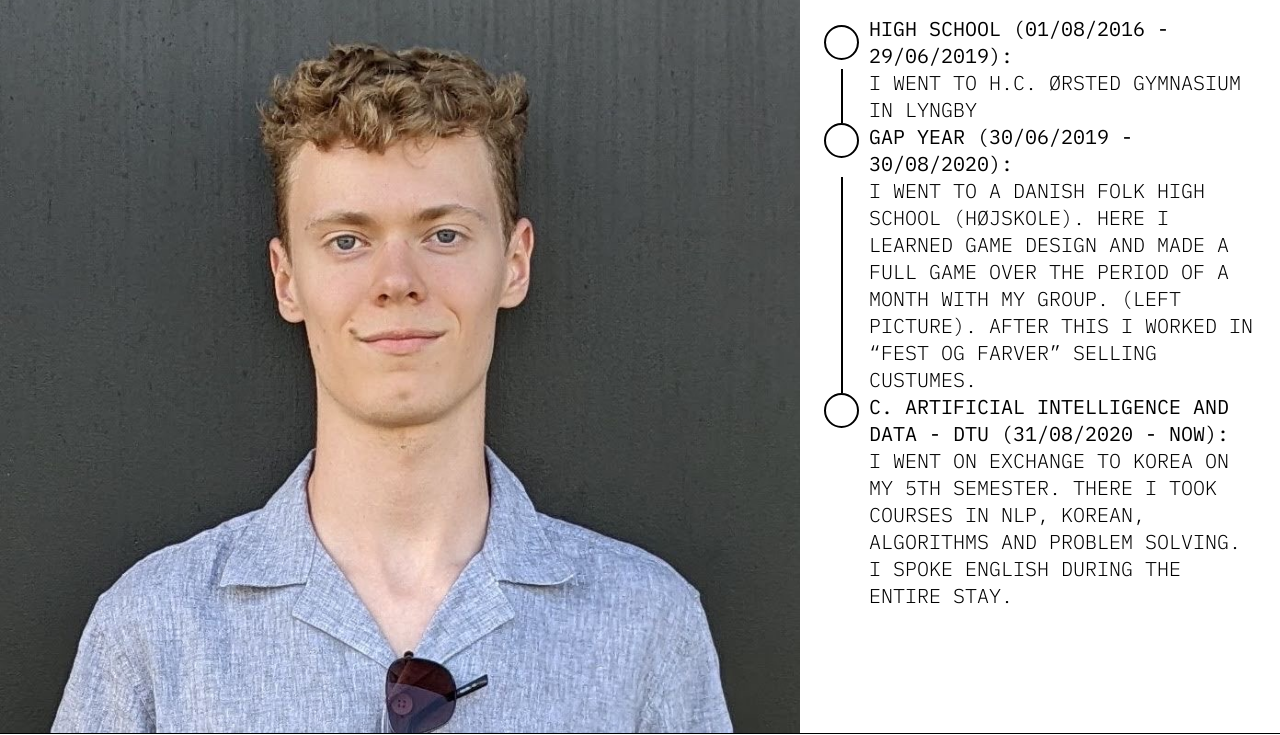
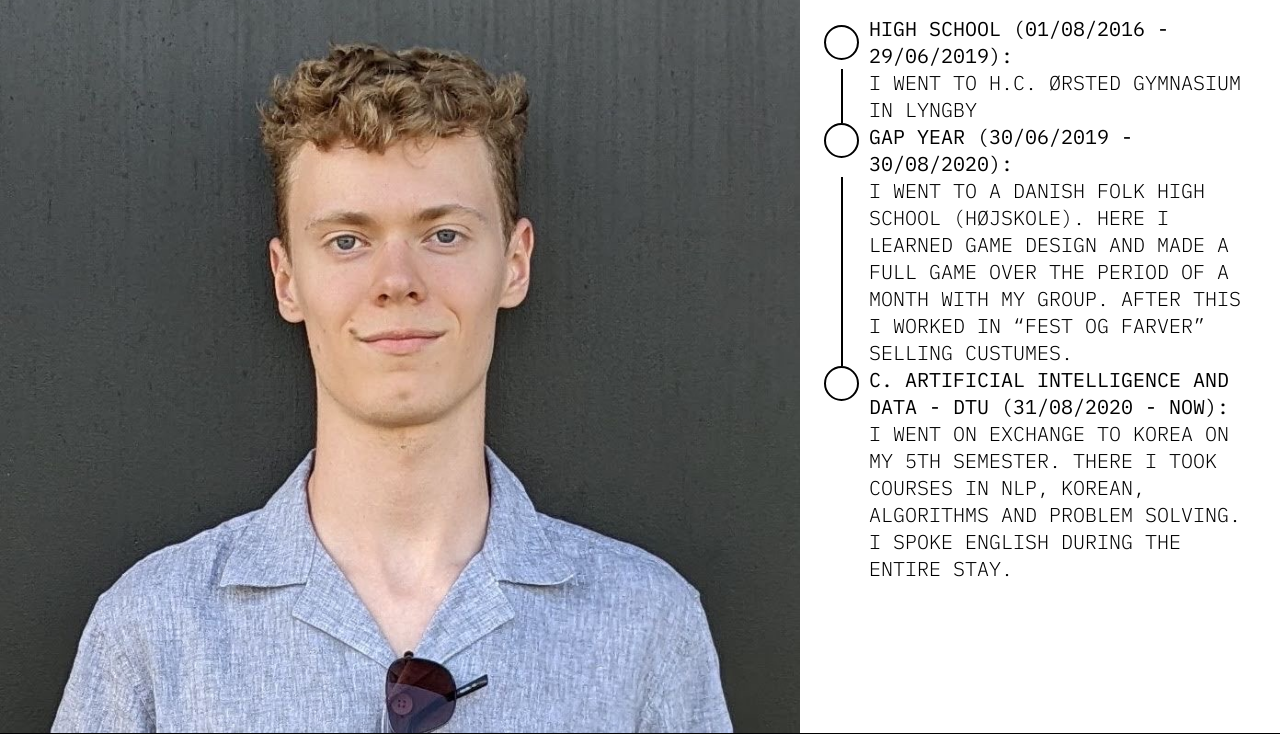
Before and after one commit to magn3144/Personlig-Hjemmeside, a plain HTML site: page home.html in a window 1280 px wide. Shown: the part 967-1702 px from the top of the page. Drawn offline with Linux system fonts and the light colour scheme.

Commit message:
small mistake corected

```diff
--- a/home.html
+++ b/home.html
@@ -55,7 +55,7 @@
                     <div>
                         <div class="timeline-line"></div>
                     </div>
-                    <p>I went to a danish folk high school (højskole). Here I learned game design and made a full game over the period of a month with my group. (left picture). After this I worked in “Fest og Farver” selling custumes.</p>
+                    <p>I went to a danish folk high school (højskole). Here I learned game design and made a full game over the period of a month with my group. After this I worked in “Fest og Farver” selling custumes.</p>
                     <div class="circle"></div>
                     <p><span class="regular">C. ARTIFICIAL INTELLIGENCE AND DATA - DTU (31/08/2020 - now):</span></p>
                     <p></p>
```
